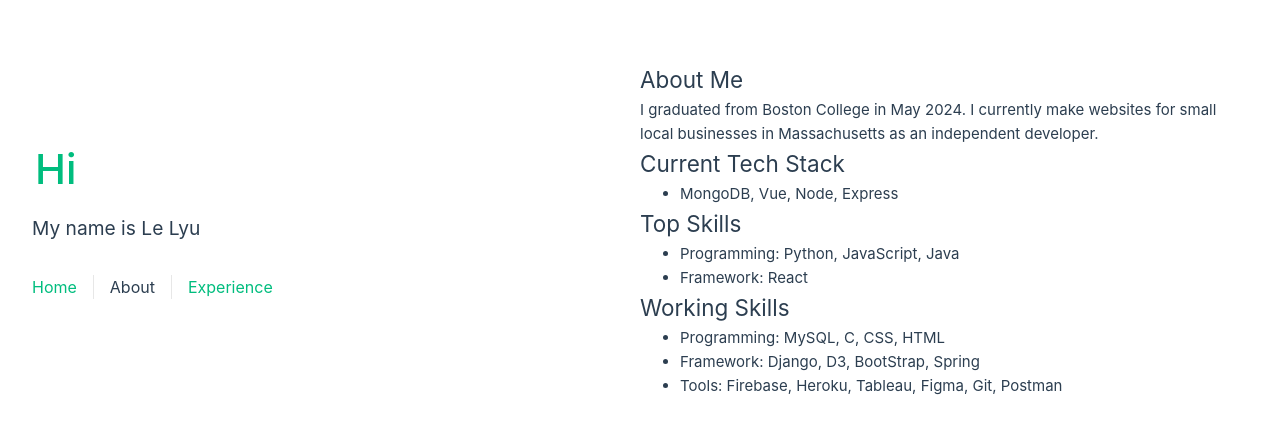
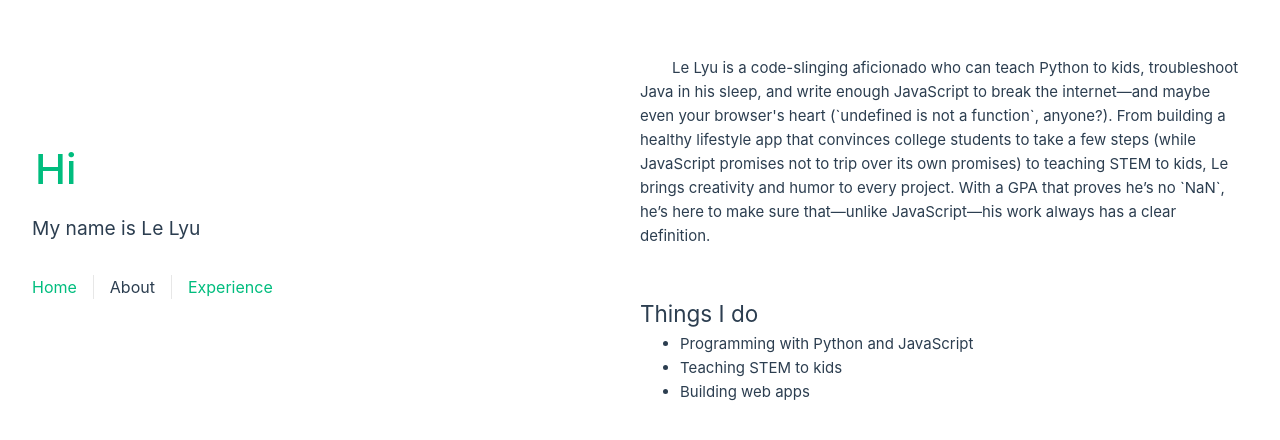
Before and after one commit to lelyu/about-wrapper, a Vue app: page /about in a window 1280 px wide. Shown: the part 170-610 px from the top of the page. Built offline with nearby package versions, Linux system fonts and the light colour scheme.

Commit message:
text update

```diff
--- a/src/App.vue
+++ b/src/App.vue
@@ -31,6 +31,8 @@ header {
   display: block;
   margin: 0 auto 2rem;
 }
+
+
 
 nav {
   width: 100%;
--- a/src/views/AboutView.vue
+++ b/src/views/AboutView.vue
@@ -1,22 +1,12 @@
 <template>
   <div class="about">
-    <h2>About Me</h2>
-    I graduated from Boston College in May 2024. I currently make websites for small local
-    businesses in Massachusetts as an independent developer.
-    <h2>Current Tech Stack</h2>
+    <p>Le Lyu is a code-slinging aficionado who can teach Python to kids, troubleshoot Java in his sleep, and write enough JavaScript to break the internet—and maybe even your browser's heart (`undefined is not a function`, anyone?). From building a healthy lifestyle app that convinces college students to take a few steps (while JavaScript promises not to trip over its own promises) to teaching STEM to kids, Le brings creativity and humor to every project. With a GPA that proves he’s no `NaN`, he’s here to make sure that—unlike JavaScript—his work always has a clear definition.</p>
+    <br><br>
+    <h2>Things I do</h2>
     <ul>
-      <li>MongoDB, Vue, Node, Express</li>
-    </ul>
-    <h2>Top Skills</h2>
-    <ul>
-      <li>Programming: Python, JavaScript, Java</li>
-      <li>Framework: React</li>
-    </ul>
-    <h2>Working Skills</h2>
-    <ul>
-      <li>Programming: MySQL, C, CSS, HTML</li>
-      <li>Framework: Django, D3, BootStrap, Spring</li>
-      <li>Tools: Firebase, Heroku, Tableau, Figma, Git, Postman</li>
+      <li>Programming with Python and JavaScript</li>
+      <li>Teaching STEM to kids</li>
+      <li>Building web apps</li>
     </ul>
   </div>
 </template>
@@ -29,4 +19,7 @@
     align-items: center;
   }
 } */
+p {
+  text-indent: 2rem;
+}
 </style>
--- a/src/views/ExperienceView.vue
+++ b/src/views/ExperienceView.vue
@@ -1,30 +1,23 @@
 <template>
   <div class="experience">
     <h2>Education</h2>
-    <h4>2020 - 2024</h4>
-    Computer Science (BS) and Economics (BA),
-    <a href="https://www.bc.edu/">Boston College</a>
+    <h4>Boston College, 2020 - 2024</h4>
+    <p>Computer Science (BS) and Economics (BA)</p>
     <h2>Work Experience</h2>
-    <h4><i>Jan 2023 - May 2024</i></h4>
-    Lab Consultant,
-    <a href="https://dhprojects.bc.edu/s/bcdh/page/welcome">Digital Humanities Lab</a>, Institute of
-    Liberal Arts, Boston College
-    <br />
-    <h4><i>Jan 2024 - May 2024</i></h4>
-    Teaching Assistant, Algorithm,
-    <a href="https://www.bc.edu/bc-web/schools/morrissey/departments/computer-science.html"
-      >Computer Science Department</a
-    >, Boston College
-    <br />
-    <h4><i>Aug 2023 - Dec 2023</i></h4>
-    Teaching Assistant, Data Visualization,
-    <a href="https://www.bc.edu/bc-web/schools/morrissey/departments/computer-science.html"
-      >Computer Science Department</a
-    >, Boston College
-    <br />
-    <h4><i>June 2023 - Aug 2023</i></h4>
-    Frontend Developer Intern, <a href="https://www.bingosoft.net/">BingoSoftware Co Ltd</a>
+    <h4>Aug 2024 - Present</h4>
+    <p>Instructor, iCode Wellesley</p>
+    <h4>Jan 2023 - May 2024</h4>
+    <p>Lab Consultant, Boston College</p>
+    <h4>Aug 2023 - May 2024</h4>
+    <p>Teaching Assistant (Algorithm, Data Visualization), Boston College</p>
+    <h4>June 2023 - Aug 2023</h4>
+    <p>Software Engineer, BingoSoftware Co Ltd</p>
+
   </div>
 </template>
 
-<style></style>
+<style>
+p {
+  margin: 1rem;
+}
+</style>
```
